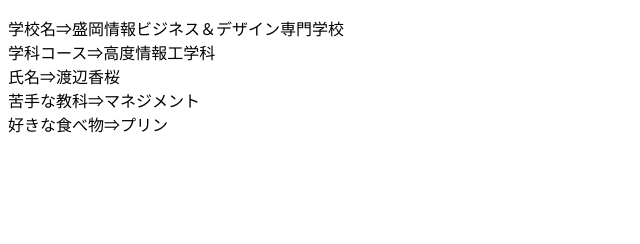
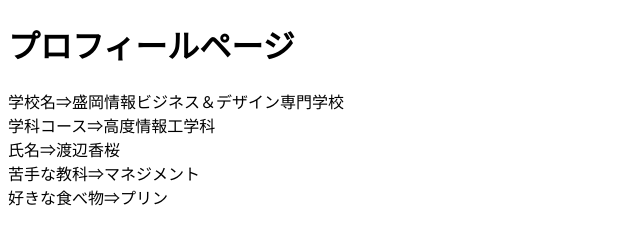
Before and after one commit to koha0516/branch-test2, a plain HTML site: page profile_B.html in a window 1280 px wide. Shown: the whole page, without its empty margins (0-640 px from the left). Drawn offline with Linux system fonts and the light colour scheme.

Commit message:
見出しを追記

```diff
--- a/profile_B.html
+++ b/profile_B.html
@@ -4,6 +4,7 @@
    <meta charset="utf-8">
   </head>
   <body>
+	  <h1>プロフィールページ</h1>
 	  <p>
 	  学校名⇒盛岡情報ビジネス＆デザイン専門学校<br>
 	  学科コース⇒高度情報工学科<br>
```
Also changed, not shown: profile_A.html (+1 -0 lines).
